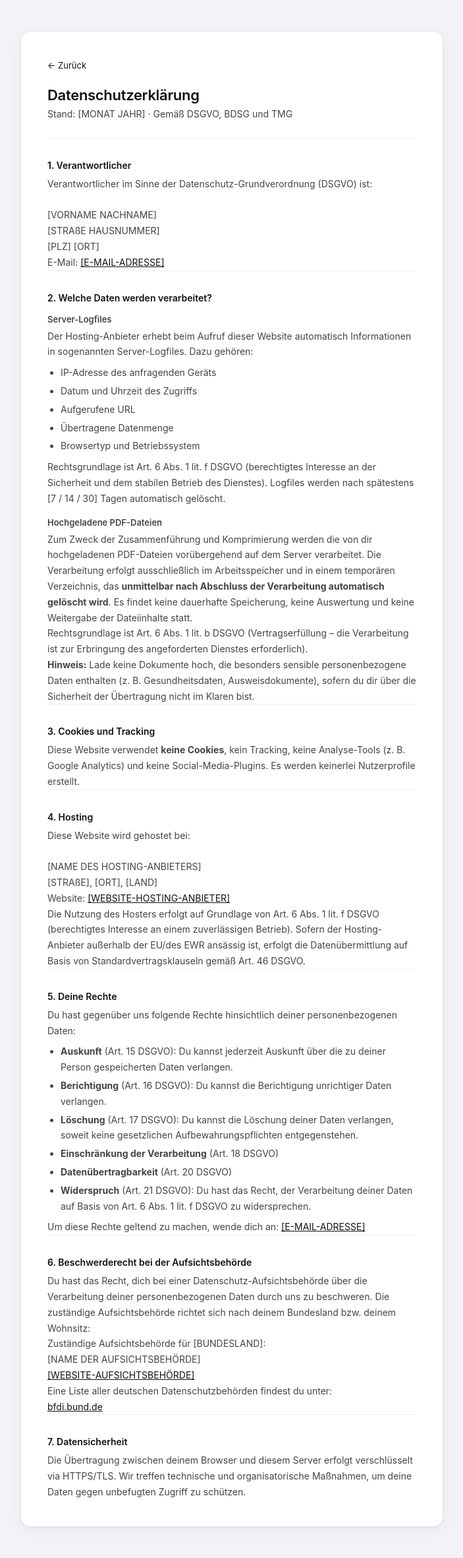
After one commit to anderson2405/pdf-merger, a Flask app: page /datenschutz in a window 1280 px wide. The commit adds this page. Shown: the whole page at 66% size, without its empty margins (288-991 px from the left). Run offline with Flask 3, Linux system fonts and the light colour scheme.

Commit message:
feat: add Impressum and Datenschutz pages with footer
- templates/impressum.html (§ 5 TMG, § 18 Abs. 2 MStV)
- templates/datenschutz.html (DSGVO, BDSG, TMG)
- static/legal.css for legal page styling
- Footer with links on main page
- /impressum and /datenschutz routes in app.py

Co-Authored-By: Claude Sonnet 4.6 <noreply@anthropic.com>

```diff
--- a/app.py
+++ b/app.py
@@ -19,6 +19,16 @@ PORT = int(os.environ.get('PORT', 7777))
 @app.route('/')
 def index():
     return render_template('index.html', local_mode=LOCAL_MODE)
+
+
+@app.route('/impressum')
+def impressum():
+    return render_template('impressum.html')
+
+
+@app.route('/datenschutz')
+def datenschutz():
+    return render_template('datenschutz.html')
 
 
 @app.route('/pick-folder')
--- /dev/null
+++ b/static/legal.css
@@ -0,0 +1,71 @@
+.card.legal {
+  max-width: 640px;
+  padding: 40px;
+}
+
+.back {
+  display: inline-block;
+  font-size: 13px;
+  color: #888;
+  text-decoration: none;
+  margin-bottom: 24px;
+}
+.back:hover { color: #333; }
+
+.card.legal h1 {
+  font-size: 22px;
+  margin-bottom: 4px;
+}
+
+.card.legal h2 {
+  font-size: 14px;
+  font-weight: 600;
+  color: #111;
+  margin: 28px 0 8px;
+}
+
+.card.legal h3 {
+  font-size: 13px;
+  font-weight: 600;
+  color: #444;
+  margin: 16px 0 6px;
+}
+
+.card.legal p,
+.card.legal li {
+  font-size: 14px;
+  color: #444;
+  line-height: 1.7;
+}
+
+.card.legal ul {
+  padding-left: 20px;
+  margin: 8px 0;
+}
+
+.card.legal li { margin-bottom: 4px; }
+
+.card.legal a { color: #111; }
+.card.legal a:hover { color: #555; }
+
+.card.legal section {
+  border-top: 1px solid #f0f0f0;
+  padding-top: 4px;
+}
+
+/* Footer on main page */
+.footer {
+  margin-top: 28px;
+  padding-top: 20px;
+  border-top: 1px solid #f0f0f0;
+  display: flex;
+  justify-content: center;
+  gap: 20px;
+}
+
+.footer a {
+  font-size: 12px;
+  color: #bbb;
+  text-decoration: none;
+}
+.footer a:hover { color: #555; }
--- /dev/null
+++ b/templates/datenschutz.html
@@ -0,0 +1,125 @@
+<!DOCTYPE html>
+<html lang="de">
+<head>
+  <meta charset="UTF-8">
+  <meta name="viewport" content="width=device-width, initial-scale=1.0">
+  <title>Datenschutz – PDF Merger</title>
+  <link rel="stylesheet" href="/static/style.css">
+  <link rel="stylesheet" href="/static/legal.css">
+</head>
+<body>
+<div class="card legal">
+  <a class="back" href="/">← Zurück</a>
+  <h1>Datenschutzerklärung</h1>
+  <p class="subtitle">Stand: [MONAT JAHR] · Gemäß DSGVO, BDSG und TMG</p>
+
+  <section>
+    <h2>1. Verantwortlicher</h2>
+    <p>
+      Verantwortlicher im Sinne der Datenschutz-Grundverordnung (DSGVO) ist:<br><br>
+      [VORNAME NACHNAME]<br>
+      <!-- oder: [FIRMENNAME] -->
+      [STRAßE HAUSNUMMER]<br>
+      [PLZ] [ORT]<br>
+      E-Mail: <a href="mailto:[E-MAIL-ADRESSE]">[E-MAIL-ADRESSE]</a>
+    </p>
+  </section>
+
+  <section>
+    <h2>2. Welche Daten werden verarbeitet?</h2>
+
+    <h3>Server-Logfiles</h3>
+    <p>
+      Der Hosting-Anbieter erhebt beim Aufruf dieser Website automatisch Informationen in sogenannten Server-Logfiles. Dazu gehören:
+    </p>
+    <ul>
+      <li>IP-Adresse des anfragenden Geräts</li>
+      <li>Datum und Uhrzeit des Zugriffs</li>
+      <li>Aufgerufene URL</li>
+      <li>Übertragene Datenmenge</li>
+      <li>Browsertyp und Betriebssystem</li>
+    </ul>
+    <p>
+      Rechtsgrundlage ist Art. 6 Abs. 1 lit. f DSGVO (berechtigtes Interesse an der Sicherheit und dem stabilen Betrieb des Dienstes). Logfiles werden nach spätestens [7 / 14 / 30] Tagen automatisch gelöscht.
+    </p>
+
+    <h3>Hochgeladene PDF-Dateien</h3>
+    <p>
+      Zum Zweck der Zusammenführung und Komprimierung werden die von dir hochgeladenen PDF-Dateien vorübergehend auf dem Server verarbeitet. Die Verarbeitung erfolgt ausschließlich im Arbeitsspeicher und in einem temporären Verzeichnis, das <strong>unmittelbar nach Abschluss der Verarbeitung automatisch gelöscht wird</strong>. Es findet keine dauerhafte Speicherung, keine Auswertung und keine Weitergabe der Dateiinhalte statt.
+    </p>
+    <p>
+      Rechtsgrundlage ist Art. 6 Abs. 1 lit. b DSGVO (Vertragserfüllung – die Verarbeitung ist zur Erbringung des angeforderten Dienstes erforderlich).
+    </p>
+    <p>
+      <strong>Hinweis:</strong> Lade keine Dokumente hoch, die besonders sensible personenbezogene Daten enthalten (z. B. Gesundheitsdaten, Ausweisdokumente), sofern du dir über die Sicherheit der Übertragung nicht im Klaren bist.
+    </p>
+  </section>
+
+  <section>
+    <h2>3. Cookies und Tracking</h2>
+    <p>
+      Diese Website verwendet <strong>keine Cookies</strong>, kein Tracking, keine Analyse-Tools (z. B. Google Analytics) und keine Social-Media-Plugins. Es werden keinerlei Nutzerprofile erstellt.
+    </p>
+  </section>
+
+  <section>
+    <h2>4. Hosting</h2>
+    <p>
+      Diese Website wird gehostet bei:<br><br>
+      [NAME DES HOSTING-ANBIETERS]<br>
+      <!-- z. B. Railway: Railway Corp., 340 S Lemon Ave #4133, Walnut, CA 91789, USA -->
+      <!-- z. B. Render: Render Services, Inc., 525 Brannan St, Suite 300, San Francisco, CA 94107, USA -->
+      <!-- z. B. Hetzner: Hetzner Online GmbH, Industriestr. 25, 91710 Gunzenhausen -->
+      [STRAßE], [ORT], [LAND]<br>
+      Website: <a href="[WEBSITE-HOSTING-ANBIETER]" target="_blank" rel="noopener">[WEBSITE-HOSTING-ANBIETER]</a>
+    </p>
+    <p>
+      Die Nutzung des Hosters erfolgt auf Grundlage von Art. 6 Abs. 1 lit. f DSGVO (berechtigtes Interesse an einem zuverlässigen Betrieb). Sofern der Hosting-Anbieter außerhalb der EU/des EWR ansässig ist, erfolgt die Datenübermittlung auf Basis von Standardvertragsklauseln gemäß Art. 46 DSGVO.
+    </p>
+    <!-- Falls du einen Auftragsverarbeitungsvertrag (AVV) abgeschlossen hast, kannst du das hier ergänzen. -->
+  </section>
+
+  <section>
+    <h2>5. Deine Rechte</h2>
+    <p>Du hast gegenüber uns folgende Rechte hinsichtlich deiner personenbezogenen Daten:</p>
+    <ul>
+      <li><strong>Auskunft</strong> (Art. 15 DSGVO): Du kannst jederzeit Auskunft über die zu deiner Person gespeicherten Daten verlangen.</li>
+      <li><strong>Berichtigung</strong> (Art. 16 DSGVO): Du kannst die Berichtigung unrichtiger Daten verlangen.</li>
+      <li><strong>Löschung</strong> (Art. 17 DSGVO): Du kannst die Löschung deiner Daten verlangen, soweit keine gesetzlichen Aufbewahrungspflichten entgegenstehen.</li>
+      <li><strong>Einschränkung der Verarbeitung</strong> (Art. 18 DSGVO)</li>
+      <li><strong>Datenübertragbarkeit</strong> (Art. 20 DSGVO)</li>
+      <li><strong>Widerspruch</strong> (Art. 21 DSGVO): Du hast das Recht, der Verarbeitung deiner Daten auf Basis von Art. 6 Abs. 1 lit. f DSGVO zu widersprechen.</li>
+    </ul>
+    <p>
+      Um diese Rechte geltend zu machen, wende dich an: <a href="mailto:[E-MAIL-ADRESSE]">[E-MAIL-ADRESSE]</a>
+    </p>
+  </section>
+
+  <section>
+    <h2>6. Beschwerderecht bei der Aufsichtsbehörde</h2>
+    <p>
+      Du hast das Recht, dich bei einer Datenschutz-Aufsichtsbehörde über die Verarbeitung deiner personenbezogenen Daten durch uns zu beschweren. Die zuständige Aufsichtsbehörde richtet sich nach deinem Bundesland bzw. deinem Wohnsitz:
+    </p>
+    <p>
+      <!-- Beispiel Bayern: Bayerisches Landesamt für Datenschutzaufsicht (BayLDA), https://www.lda.bayern.de -->
+      <!-- Beispiel Berlin: Berliner Beauftragte für Datenschutz und Informationsfreiheit, https://www.datenschutz-berlin.de -->
+      <!-- Beispiel NRW: Landesbeauftragte für Datenschutz und Informationsfreiheit NRW, https://www.ldi.nrw.de -->
+      Zuständige Aufsichtsbehörde für [BUNDESLAND]:<br>
+      [NAME DER AUFSICHTSBEHÖRDE]<br>
+      <a href="[WEBSITE-AUFSICHTSBEHÖRDE]" target="_blank" rel="noopener">[WEBSITE-AUFSICHTSBEHÖRDE]</a>
+    </p>
+    <p>
+      Eine Liste aller deutschen Datenschutzbehörden findest du unter:<br>
+      <a href="https://www.bfdi.bund.de/DE/Infothek/Anschriften_Links/anschriften_links-node.html" target="_blank" rel="noopener">bfdi.bund.de</a>
+    </p>
+  </section>
+
+  <section>
+    <h2>7. Datensicherheit</h2>
+    <p>
+      Die Übertragung zwischen deinem Browser und diesem Server erfolgt verschlüsselt via HTTPS/TLS. Wir treffen technische und organisatorische Maßnahmen, um deine Daten gegen unbefugten Zugriff zu schützen.
+    </p>
+  </section>
+</div>
+</body>
+</html>
--- a/templates/index.html
+++ b/templates/index.html
@@ -5,6 +5,7 @@
   <meta name="viewport" content="width=device-width, initial-scale=1.0">
   <title>PDF Merger</title>
   <link rel="stylesheet" href="/static/style.css">
+  <link rel="stylesheet" href="/static/legal.css">
 </head>
 <body data-local-mode="{{ local_mode | lower }}">
 <div class="card">
@@ -49,6 +50,11 @@
   <button class="btn" id="mergeBtn">Zusammenführen &amp; Komprimieren</button>
 
   <div id="result"></div>
+
+  <footer class="footer">
+    <a href="/impressum">Impressum</a>
+    <a href="/datenschutz">Datenschutz</a>
+  </footer>
 </div>
 <script src="/static/app.js"></script>
 </body>
```
Also changed, not shown: templates/impressum.html (added, +76 -0 lines).
